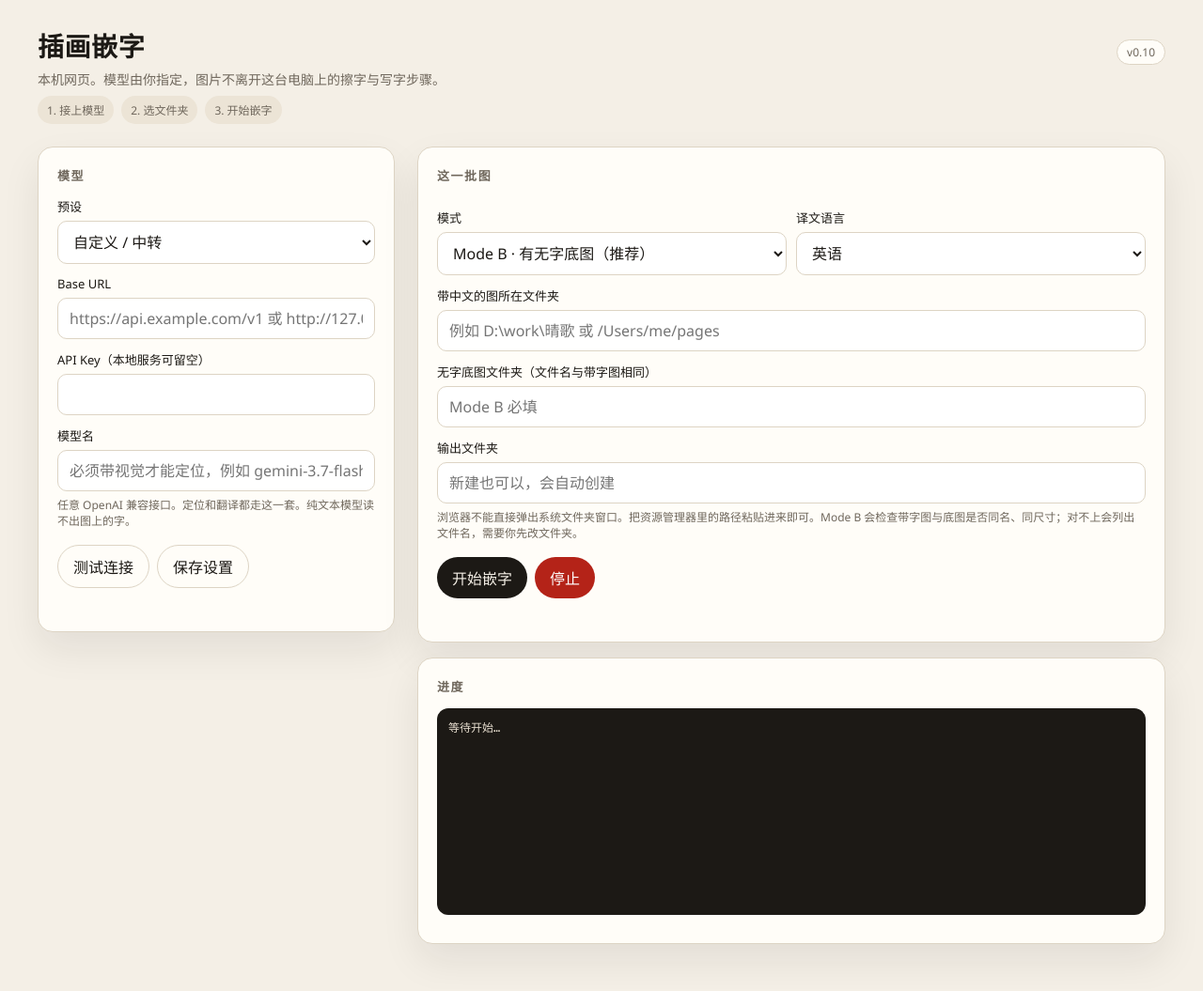
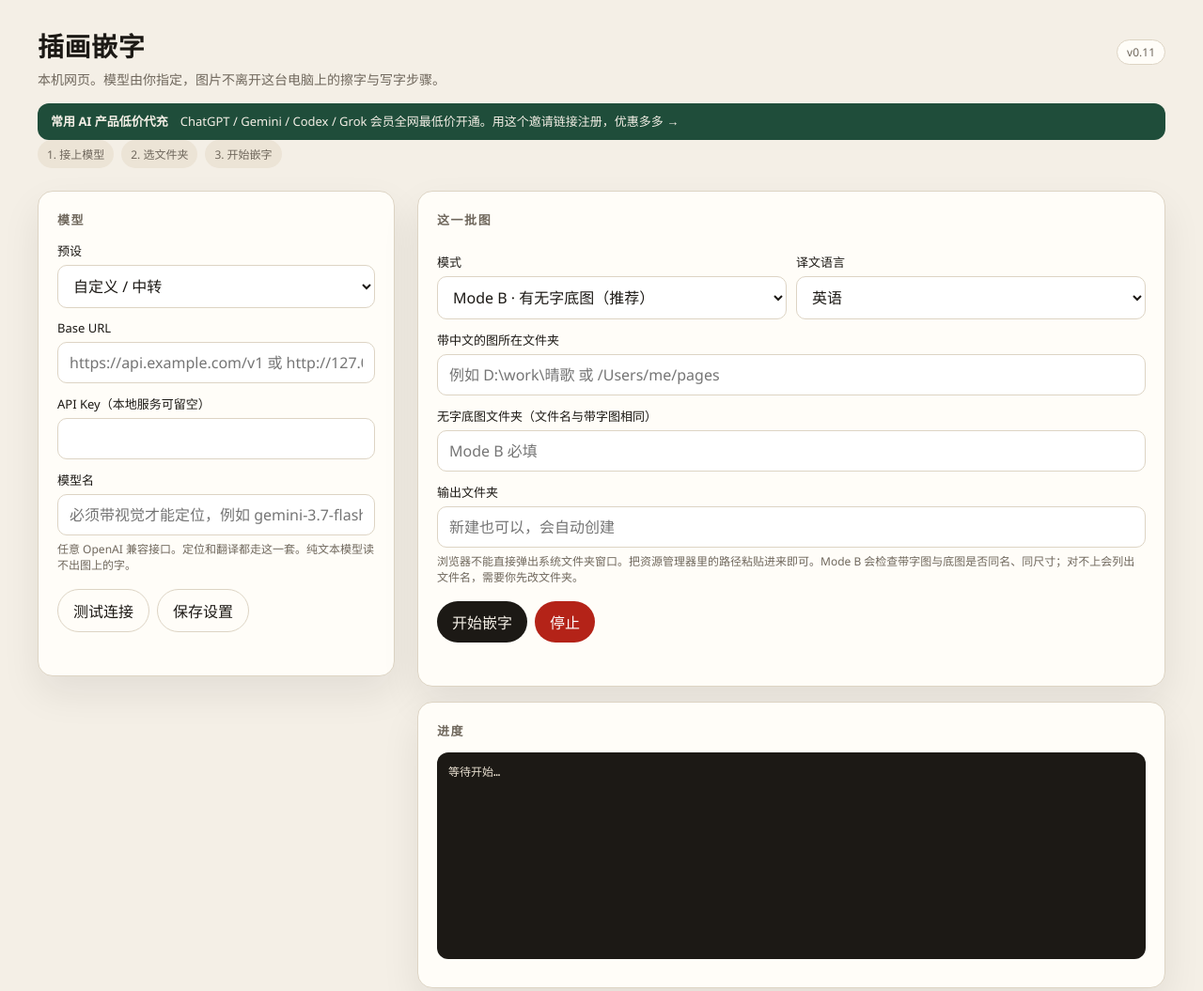
Before and after one commit to cheerotter13-ai/illustration-lettering, a plain HTML site: page web/index.html in a window 1280 px wide. Shown: the top 1055 px of the page at 94% size. Drawn offline with Linux system fonts and the light colour scheme; no server answers.

Commit message:
docs: Odette Mode B gallery and invite-link promo.
README now leads with the Odette ZH/EN/JA samples and the aizhanghao invite. The local web UI has the same clickable banner. Skills stay ad-free.

```diff
--- a/web/index.html
+++ b/web/index.html
@@ -92,6 +92,13 @@
     .gallery figcaption { font-size: 11px; padding: 6px 8px; color: var(--muted); overflow: hidden; text-overflow: ellipsis; white-space: nowrap; }
     .folder-meta { font-size: 12px; color: var(--muted); margin-top: 4px; }
     .mode-note { background: #f7ecd9; border-radius: 10px; padding: 10px 12px; font-size: 12px; color: var(--warn); margin-top: 10px; }
+    .promo {
+      display: block; margin: 8px 40px 0; padding: 10px 14px; border-radius: 12px;
+      background: #1f4d3a; color: #f4efe6; text-decoration: none; font-size: 13px; line-height: 1.45;
+    }
+    .promo:hover { filter: brightness(1.08); }
+    .promo strong { font-weight: 650; }
+    @media (max-width: 960px) { .promo { margin: 8px 16px 0; } }
   </style>
 </head>
 <body>
@@ -100,8 +107,11 @@
       <h1>插画嵌字</h1>
       <p>本机网页。模型由你指定，图片不离开这台电脑上的擦字与写字步骤。</p>
     </div>
-    <span class="badge" id="ver">v0.10</span>
+    <span class="badge" id="ver">v0.11</span>
   </header>
+  <a class="promo" href="https://aizhanghao.com?from=8530" target="_blank" rel="noopener noreferrer">
+    <strong>常用 AI 产品低价代充</strong>　ChatGPT / Gemini / Codex / Grok 会员全网最低价开通。用这个邀请链接注册，优惠多多 →
+  </a>
   <div class="steps">
     <span id="s1">1. 接上模型</span>
     <span id="s2">2. 选文件夹</span>
```
Also changed, not shown: examples/odette-mode-b/11-en.jpg (added), examples/odette-mode-b/11-ja.jpg (added), examples/odette-mode-b/11-zh.jpg (added), examples/odette-mode-b/19-en.jpg (added), examples/odette-mode-b/19-ja.jpg (added), examples/odette-mode-b/19-zh.jpg (added), examples/odette-mode-b/stage-en.jpg (added), examples/odette-mode-b/stage-ja.jpg (added), examples/odette-mode-b/stage-zh.jpg (added), 2 other files.
